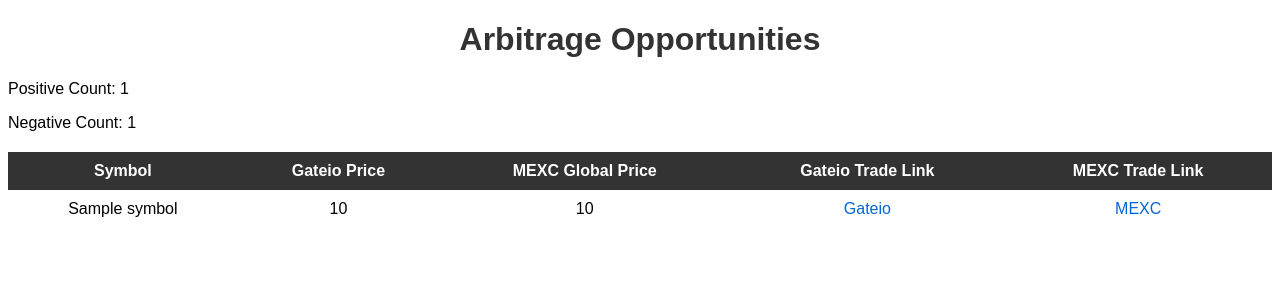
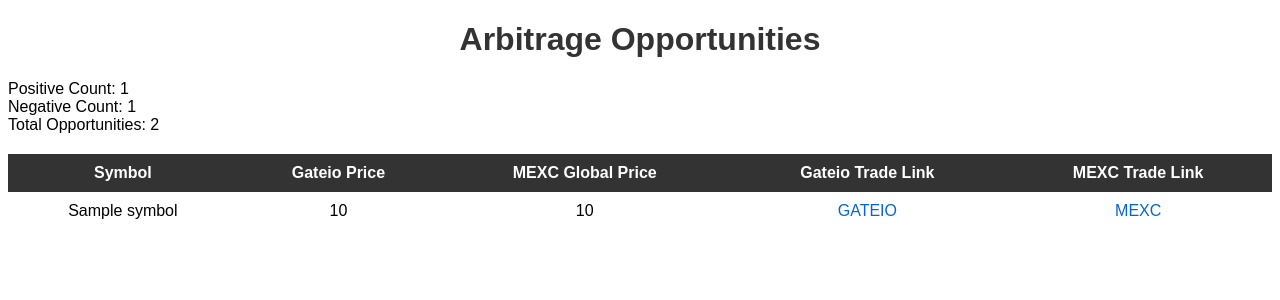
Before and after one commit to mailmaincoinsily/coinsilysite, a Flask app: template templates/index.html in a window 1280 px wide. Shown: the top 300 px of the page. Run offline with Flask 3, Linux system fonts and the light colour scheme; the template is opened without the code that fills it: most values are stand-ins (such as "Sample title", 1, 10 or a date in 2020).

Commit message:
Update index.html

```diff
--- a/templates/index.html
+++ b/templates/index.html
@@ -7,8 +7,18 @@
 <body>
     <h1>Arbitrage Opportunities</h1>
     <div class="counts">
-        <p>Positive Count: {{ positive_count }}</p>
-        <p>Negative Count: {{ negative_count }}</p>
+        <div class="count">
+            <span class="label">Positive Count:</span>
+            <span class="value">{{ positive_count }}</span>
+        </div>
+        <div class="count">
+            <span class="label">Negative Count:</span>
+            <span class="value">{{ negative_count }}</span>
+        </div>
+        <div class="count">
+            <span class="label">Total Opportunities:</span>
+            <span class="value">{{ positive_count + negative_count }}</span>
+        </div>
     </div>
     <table>
         <thead>
@@ -26,7 +36,7 @@
                     <td>{{ item.symbol }}</td>
                     <td>{{ item.gateio_price }}</td>
                     <td>{{ item.mexc_price }}</td>
-                    <td><a href="{{ item.gateio_trade_link }}" target="_blank">Gateio</a></td>
+                    <td><a href="{{ item.gateio_trade_link }}" target="_blank">GATEIO</a></td>
                     <td><a href="{{ item.mexc_trade_link }}" target="_blank">MEXC</a></td>
                 </tr>
             {% endfor %}
```
